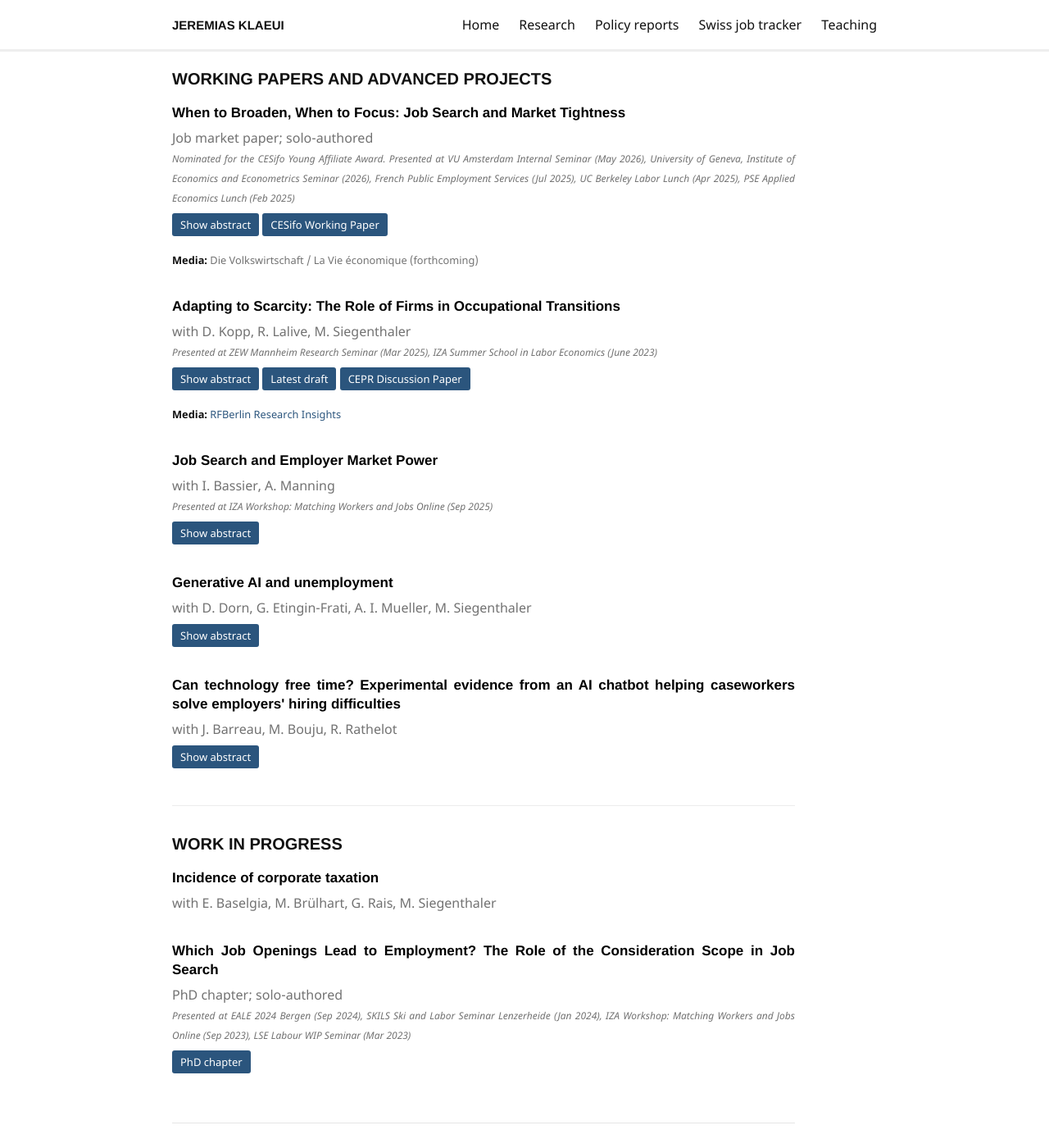
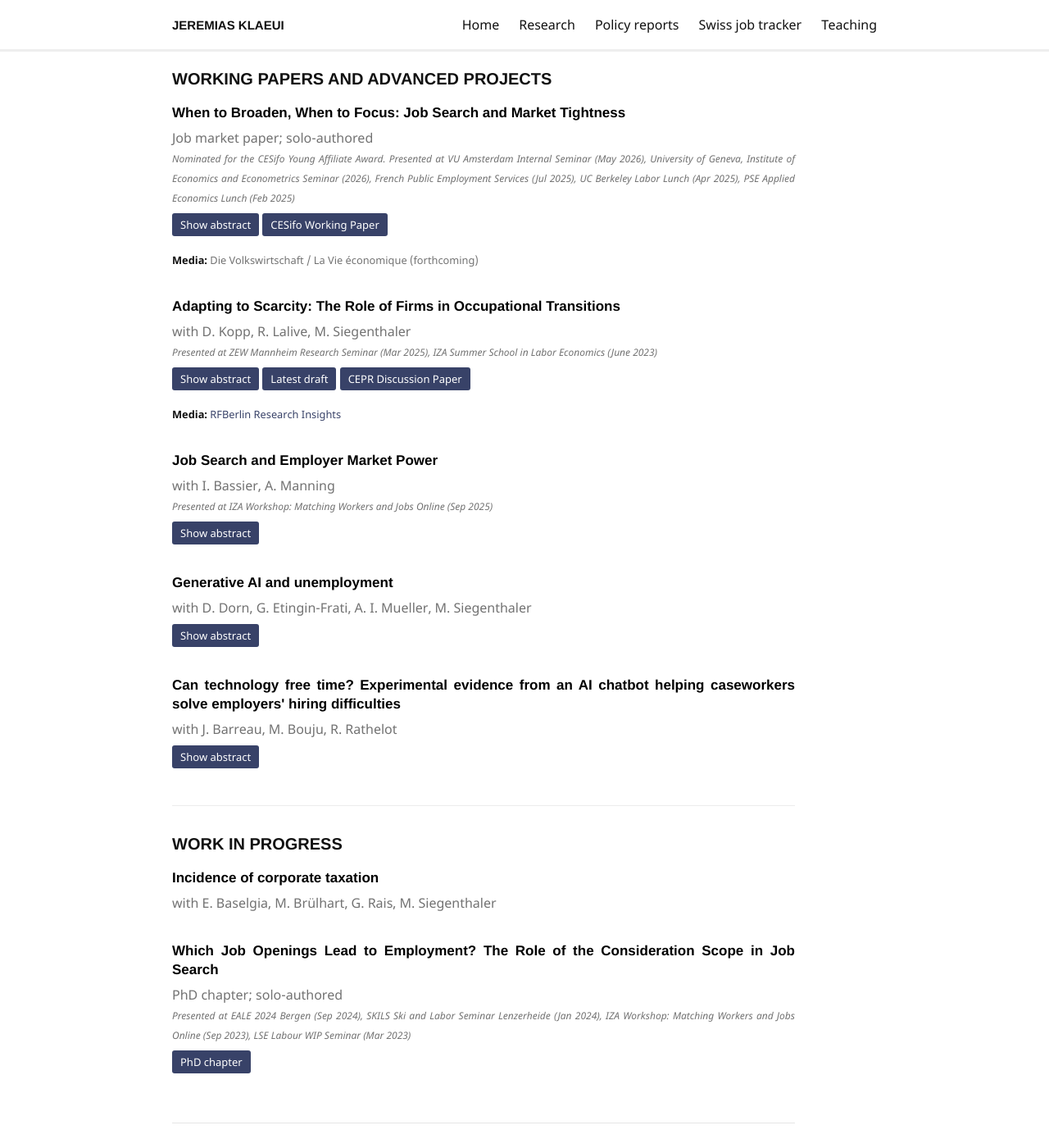
Before and after one commit to jklaeui/jklaeui.github.io, a Jekyll site: the page built from index.md, in a window 1280 px wide and 1400 px high, scrolled down 477 px. Shown: the whole window at 82% size. Built offline with Jekyll 4.4.1, drawn with Linux system fonts in a browser that asks for light colours; nearby versions of some CDN libraries; our own code applies the rules of GitHub Pages for plain Markdown files; grey boxes are pictures that could not be loaded.

Commit message:
Switch accent colour to #384268, picked from the suit
Applies to both the live stylesheet and the mockup. --accent is the
single source for link hovers, media links and the abstract/paper
buttons, so this is a one-line change in each file.

Co-Authored-By: Claude Opus 5 (1M context) <noreply@anthropic.com>
Claude-Session: https://claude.ai/code/session_01Aegz6TD92VjNusJJMUPd46

```diff
--- a/_mockup/style.css
+++ b/_mockup/style.css
@@ -16,7 +16,7 @@
   --hero-gap: 36px;          /* space between photo and header text */
   --header-gap: 55px;        /* breathing room under the header rule */
   --contact-box-width: 270px; /* contact box, stacked layout */
-  --accent: #2b557d;
+  --accent: #384268;   /* picked from the suit in the header photo */
   --ink: #111111;
 }
 /* ------------------------------------------------------------------------- */
--- a/_sass/jekyll-theme-minimal.scss
+++ b/_sass/jekyll-theme-minimal.scss
@@ -16,7 +16,7 @@
   --hero-gap: 36px;          /* space between photo and header text */
   --header-gap: 55px;        /* breathing room under the header rule */
   --contact-box-width: 270px; /* contact box, stacked layout */
-  --accent: #2b557d;
+  --accent: #384268;   /* picked from the suit in the header photo */
   --ink: #111111;
 }
 /* ------------------------------------------------------------------------- */
```
